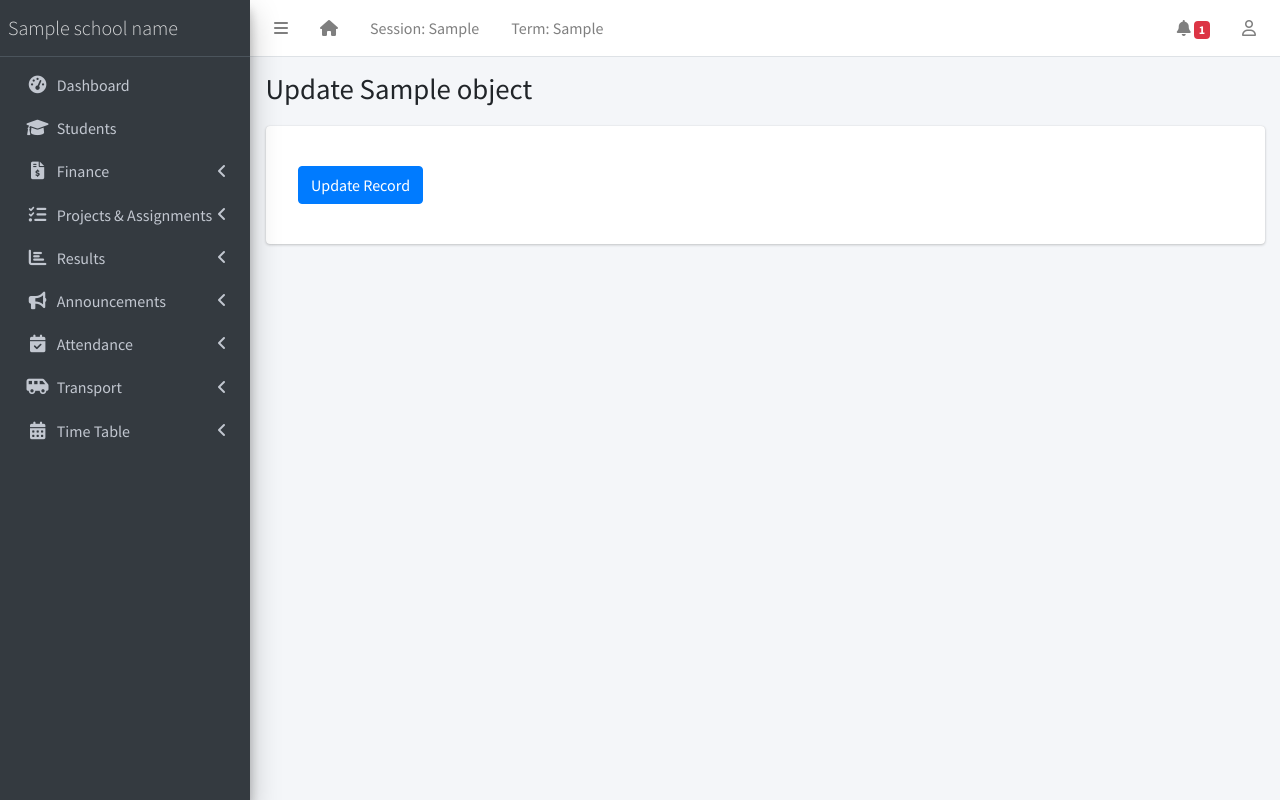
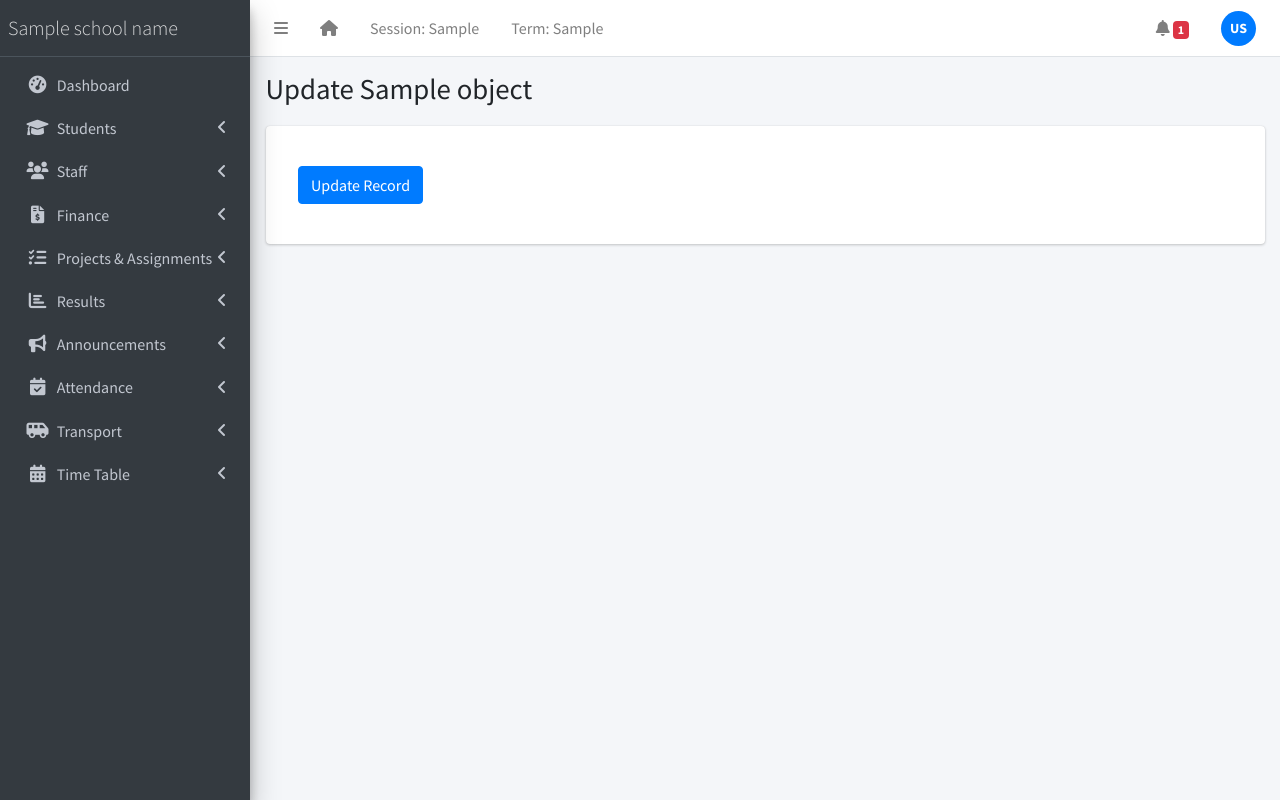
Before and after one commit to vams-mechatronica/vams-school-management-application, a Django app: template apps/attendance/templates/attendance/leave_form.html in a window 1280 px wide. Run offline with Django 3.2, Linux system fonts and the light colour scheme; the template is opened without the code that fills it: most values are stand-ins (such as "Sample title", 1, 10 or a date in 2020); some libraries are stand-ins or nearby versions.

Commit message:
UPDATE base template

```diff
--- a/templates/base.html
+++ b/templates/base.html
@@ -117,23 +117,41 @@
         </li>
 
         <li class="nav-item dropdown">
-          <a class="nav-link" data-toggle="dropdown" href="#">
-            <i class="far fa-user"></i>
+          <a class="nav-link d-flex align-items-center" data-toggle="dropdown" href="#">
+            <div style="
+              width: 35px;
+              height: 35px;
+              background-color: #007bff;
+              border-radius: 50%;
+              display: flex;
+              align-items: center;
+              justify-content: center;
+              color: white;
+              font-weight: bold;
+              font-size: 14px;
+              text-transform: uppercase;
+            ">
+              {{ request.user.first_name|default:"U"|first }}{{ request.user.last_name|default:"S"|first }}
+            </div>
           </a>
           <div class="dropdown-menu dropdown-menu-lg dropdown-menu-right">
+            <span class="dropdown-header font-weight-bold text-center">
+              Hi {{ request.user.username }}!
+            </span>
+            <div class="dropdown-divider"></div>
             <a href="#" class="dropdown-item">
               <i class="fas fa-user mr-2"></i> Profile
             </a>
-            <a href="{% url "password_change" %}" class="dropdown-item">
+            <a href="{% url 'password_change' %}" class="dropdown-item">
               <i class="fas fa-key mr-2"></i> Change Password
             </a>
-
             <div class="dropdown-divider"></div>
             <a href="{% url 'logout' %}" class="dropdown-item" id="logout-link">
-              <i class="fas fa-sign-out"></i> Sign out
+              <i class="fas fa-sign-out-alt mr-2"></i> Sign out
             </a>
           </div>
         </li>
+
         {% if request.user.is_superuser %}
         <li class="nav-item">
           <a class="nav-link" data-widget="control-sidebar" data-slide="true" href="#" role="button"><i
@@ -167,24 +185,74 @@
                 </p>
               </a>
             </li>
-            <li class="nav-item">
-              <a href="{% url 'student-list' %}" class="nav-link {% if request.resolver_match.url_name == 'student-list' %}active{% endif %}">
+            <!-- Student -->
+            <li
+              class="nav-item has-treeview {% if request.resolver_match.url_name in 'student-list student-create student-upload' %}menu-open{% endif %}">
+              <a href="#" class="nav-link {% if request.resolver_match.url_name in 'student-list student-create student-upload' %}active{% endif %}">
                 <i class="nav-icon fas fa-graduation-cap"></i>
                 <p>
                   Students
+                  <i class="right fas fa-angle-left"></i>
                 </p>
               </a>
+              <ul class="nav nav-treeview">
+                <li class="nav-item">
+                  <a href="{% url 'student-list' %}"
+                    class="nav-link ml-3 {% if request.resolver_match.url_name == 'student-list' %}active{% endif %}">
+                    <i class="nav-icon fas fa-graduation-cap"></i>
+                    <p>Students List</p>
+                  </a>
+                </li>
+                <li class="nav-item">
+                  <a href="{% url 'student-create' %}"
+                    class="nav-link ml-3 {% if request.resolver_match.url_name == 'student-create' %}active{% endif %}">
+                    <i class="nav-icon fas fa-plus"></i>
+                    <p>Add New Student</p>
+                  </a>
+                </li>
+                <li class="nav-item">
+                  <a href="{% url 'student-upload' %}"
+                    class="nav-link ml-3 {% if request.resolver_match.url_name == 'student-upload' %}active{% endif %}">
+                    <i class="nav-icon fas fa-upload"></i>
+                    <p>Bulk Upload</p>
+                  </a>
+                </li>
+              </ul>
             </li>
-            {% if request.user.is_staff %}
-            <li class="nav-item">
-              <a href="{% url 'staff-list' %}" class="nav-link {% if request.resolver_match.url_name == 'staff-list' %}active{% endif %}">
+            <!-- Staff -->
+            <li
+              class="nav-item has-treeview {% if request.resolver_match.url_name in 'staff-list staff-create staff-upload' %}menu-open{% endif %}">
+              <a href="#" class="nav-link {% if request.resolver_match.url_name in 'staff-list staff-create staff-upload' %}active{% endif %}">
                 <i class="nav-icon fas fa-users"></i>
                 <p>
                   Staff
+                  <i class="right fas fa-angle-left"></i>
                 </p>
               </a>
+              <ul class="nav nav-treeview">
+                <li class="nav-item">
+                  <a href="{% url 'staff-list' %}"
+                    class="nav-link ml-3 {% if request.resolver_match.url_name == 'staff-list' %}active{% endif %}">
+                    <i class="nav-icon fas fa-users"></i>
+                    <p>Staff List</p>
+                  </a>
+                </li>
+                <li class="nav-item">
+                  <a href="{% url 'staff-create' %}"
+                    class="nav-link ml-3 {% if request.resolver_match.url_name == 'staff-create' %}active{% endif %}">
+                    <i class="nav-icon fas fa-plus"></i>
+                    <p>Add New Staff</p>
+                  </a>
+                </li>
+                <li class="nav-item">
+                  <a href="{% url 'staff-upload' %}"
+                    class="nav-link ml-3 {% if request.resolver_match.url_name == 'staff-upload' %}active{% endif %}">
+                    <i class="nav-icon fas fa-upload"></i>
+                    <p>Bulk Upload</p>
+                  </a>
+                </li>
+              </ul>
             </li>
-            {% endif %}
 
             <!-- Finance -->
             <li
```
